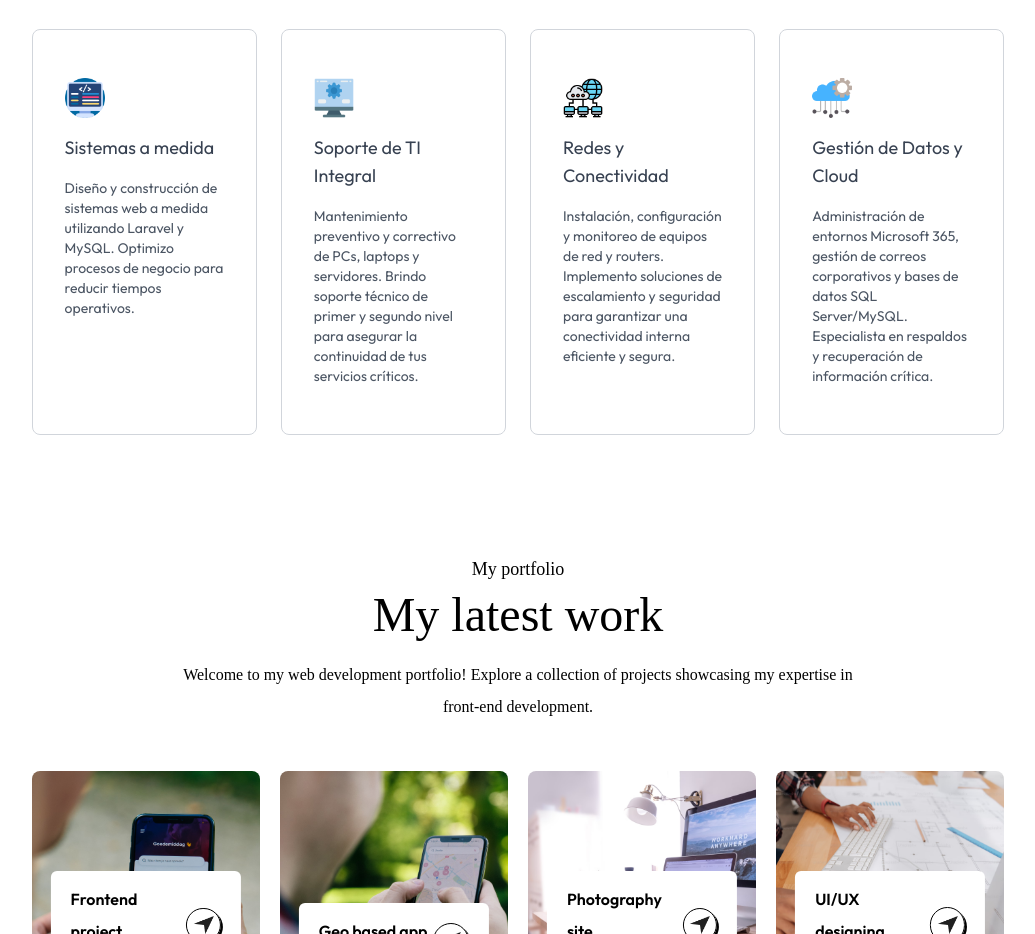
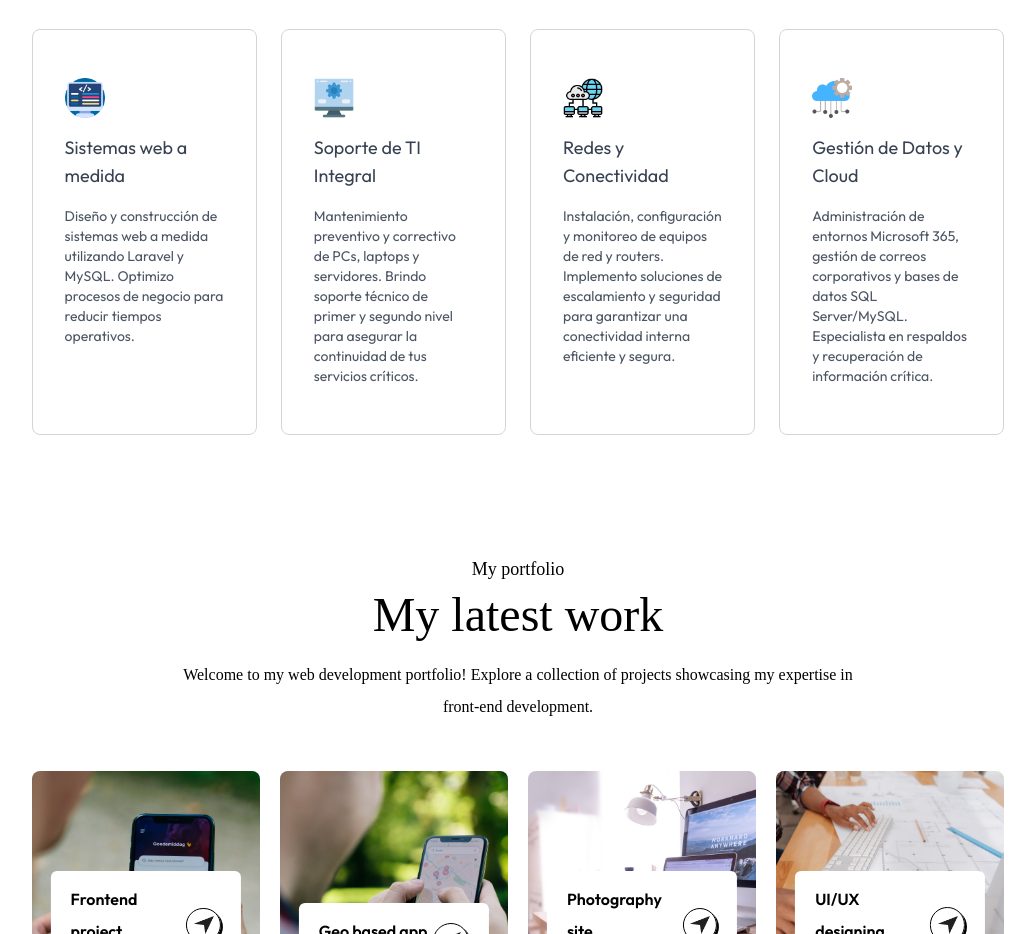
Before and after one commit to RRosadoDev/r11-it, a Next.js app: page / in a window 1280 px wide. Shown: the part 1880-2814 px from the top of the page, without its empty margins (122-1157 px from the left). Built offline with nearby package versions, Linux system fonts and the light colour scheme; a web font is replaced by a local one.

Commit message:
Prueba de despliegue

```diff
--- a/src/components/Services.jsx
+++ b/src/components/Services.jsx
@@ -1,7 +1,7 @@
 export default function Services() {
     const services = [
         {
-            name: 'Sistemas a medida',
+            name: 'Sistemas web a medida',
             icon: '/assets/coding.png',
             description: 'Diseño y construcción de sistemas web a medida utilizando Laravel y MySQL. Optimizo procesos de negocio para reducir tiempos operativos.',
             link: '#',
@@ -27,20 +27,20 @@ export default function Services() {
     ];
     return (
         <div id="services" className="w-full px-[12%] py-10 scroll-mt-20">
-            {/* <h4 className="text-center mb-2 text-lg font-Ovo">What i offer</h4> */}
-            <h2 className="text-center text-5xl font-Ovo">Mis servicios</h2>
-            <p className="text-center max-w-2xl mx-auto mt-5 mb-12 font-Ovo">
+            {/* <h4 className="mb-2 text-lg text-center font-Ovo">What i offer</h4> */}
+            <h2 className="text-5xl text-center font-Ovo">Mis servicios</h2>
+            <p className="max-w-2xl mx-auto mt-5 mb-12 text-center font-Ovo">
                 Soy un Ingeniero de Sistemas con más de 3 años de experiencia en el desarrollo de software escalable y la gestión de infraestructura tecnológica.
                 He colaborado con empresas del sector inmobiliario e industrial, optimizando su operatividad mediante soluciones personalizadas de alta eficiencia.
             </p>
 
-            <div className="grid grid-cols-auto gap-6 my-10">
+            <div className="grid gap-6 my-10 grid-cols-auto">
                 {services.map((service) => (
-                    <div key={service.name} className="border border-gray-300 dark:border-white/30 rounded-lg px-8 py-12 hover:shadow-black cursor-pointer hover:bg-lightHover hover:-translate-y-1 duration-500 dark:hover:bg-darkHover dark:hover:shadow-white">
+                    <div key={service.name} className="px-8 py-12 duration-500 border border-gray-300 rounded-lg cursor-pointer dark:border-white/30 hover:shadow-black hover:bg-lightHover hover:-translate-y-1 dark:hover:bg-darkHover dark:hover:shadow-white">
                         <img src={service.icon} alt="" className="w-10" />
-                        <h3 className="text-lg my-4 text-gray-700 dark:text-white">{service.name}</h3>
-                        <p className="text-sm text-gray-600 leading-5 dark:text-white/80">{service.description}</p>
-                        {/* <a href={service.link} className="flex items-center gap-2 text-sm mt-5">Read more <img src="/assets/right-arrow.png" alt="" className="w-4" /></a> */}
+                        <h3 className="my-4 text-lg text-gray-700 dark:text-white">{service.name}</h3>
+                        <p className="text-sm leading-5 text-gray-600 dark:text-white/80">{service.description}</p>
+                        {/* <a href={service.link} className="flex items-center gap-2 mt-5 text-sm">Read more <img src="/assets/right-arrow.png" alt="" className="w-4" /></a> */}
                     </div>
                 ))}
             </div>
```
